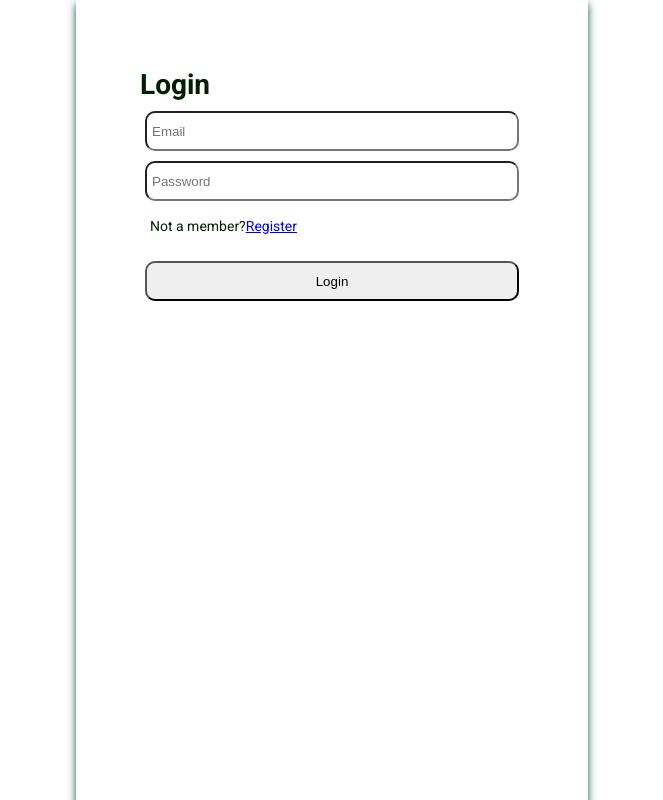
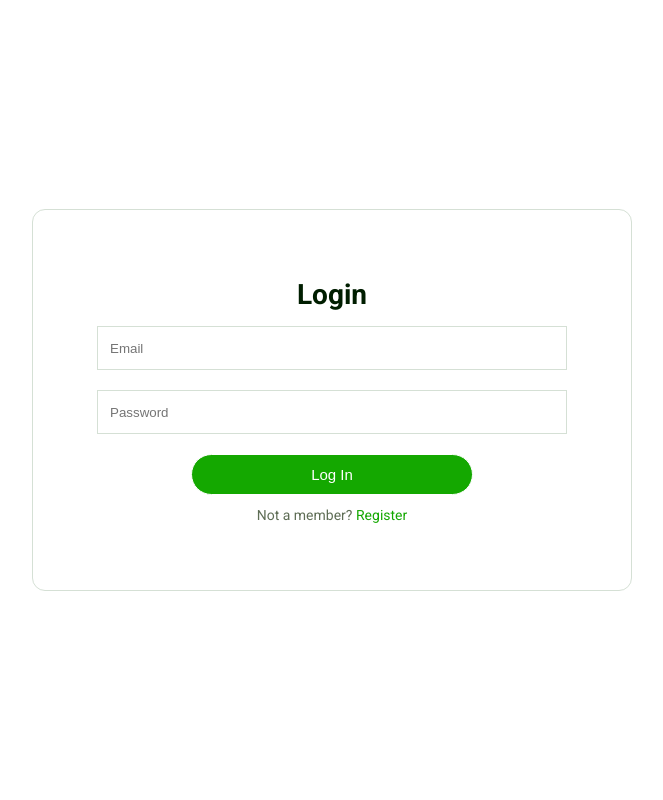
Before and after one commit to Nemwel-Boniface/book-a-dev-ui, a React (Create React App) app: page / in a window 1280 px wide. Shown: the top 800 px of the page, without its empty margins (308-971 px from the left). Built offline with nearby package versions, Linux system fonts and the light colour scheme.

Commit message:
add styling for auth forms

```diff
--- a/src/assets/css/globals.css
+++ b/src/assets/css/globals.css
@@ -5,6 +5,7 @@
   --border: 1px solid #d5e0d5;
   --blue: #1f57c3;
   --green: #14a800;
+  --green-hover: #3c8224;
 }
 
 *,
@@ -48,9 +49,14 @@ body {
   text-decoration: none;
 }
 
-.wrapper {
+.wrapper,
+.wrapperForm {
   display: flex;
   align-items: center;
+}
+
+.wrapperForm {
+  min-height: 100vh;
 }
 
 .main {
@@ -295,20 +301,71 @@ body {
 .form {
   display: flex;
   flex-direction: column;
-  height: 100vh;
-  margin: auto;
 }
 
 .form-section {
-  width: 40%;
+  width: 600px;
   padding: 5%;
   margin: auto;
-  box-shadow: 0 4px 8px 0 #13544e;
+  border: var(--border);
+  border-radius: 13px;
+}
+
+.form-section h1 {
+  text-align: center;
+  margin-bottom: 10px;
 }
 
 .field {
-  margin: 5px;
   height: 40px;
-  border-radius: 10px;
-  padding: 5px;
+  padding: 21px 12px;
+  margin-bottom: 20px;
+  border: var(--border);
+  transition: all 0.15s;
 }
+
+.field:focus {
+  outline: none;
+  box-shadow: none;
+  border-color: var(--green);
+}
+
+.submit_btn {
+  color: #fff;
+  background: var(--green);
+  border-color: transparent;
+  padding: 12px 29px;
+  border: 1px solid;
+  border-radius: 10rem;
+  font-weight: 500;
+  display: inline-block;
+  font-size: 15px;
+  line-height: 1;
+  text-align: center;
+  white-space: nowrap;
+  user-select: none;
+  transition: all 0.15s;
+  cursor: pointer;
+  width: 60%;
+  margin: 0 auto;
+}
+
+.submit_btn:hover {
+  background: var(--green-hover);
+}
+
+.not_member {
+  margin-top: 10px;
+  overflow: hidden;
+  text-align: center;
+  color: #5e6d55;
+}
+
+.not_member a {
+  color: var(--green);
+  text-decoration: none;
+}
+
+.not_member a:hover {
+  color: #001e00;
+}
--- a/src/components/sidebar/sidebar.js
+++ b/src/components/sidebar/sidebar.js
@@ -18,13 +18,13 @@ const SideBar = () => (
         </NavLink>
       </li>
       <li className="nav-item">
-        <NavLink to="/reservation/new" className="nav-link">
-          New Reservation
+        <NavLink to="/reservations" className="nav-link">
+          Reservations
         </NavLink>
       </li>
       <li className="nav-item">
-        <NavLink to="/reservations" className="nav-link">
-          Reservations
+        <NavLink to="/reservation/new" className="nav-link">
+          New Reservation
         </NavLink>
       </li>
     </ul>
--- a/src/pages/login.js
+++ b/src/pages/login.js
@@ -1,11 +1,13 @@
 import React, { useState } from 'react';
 import { useDispatch, useSelector } from 'react-redux';
-import { NavLink, useNavigate } from 'react-router-dom';
+import { Link, useNavigate } from 'react-router-dom';
 import { ThreeDots } from 'react-loader-spinner';
 import { login } from '../redux/actions/user';
 
 const Login = () => {
-  const { errorLogin = null, loadingLogin = false } = useSelector((state) => state.user);
+  const { errorLogin = null, loadingLogin = false } = useSelector(
+    (state) => state.user,
+  );
   const [userLogin, setLogin] = useState({
     email: '',
     password: '',
@@ -25,10 +27,11 @@ const Login = () => {
     }));
   };
   return (
+    <div className="wrapperForm">
       <div className="form-section">
         <h1>Login</h1>
         <form onSubmit={handleLogin} className="form">
-        { loadingLogin && (
+          {loadingLogin && (
             <div>
               <ThreeDots
                 height="180"
@@ -42,17 +45,36 @@ const Login = () => {
             </div>
           )}
 
-        { errorLogin && (
-          <p>Invalid email/password</p>
-        )}
-        <input onChange={handleOnChange} type="email" name="email" id="signup-email-field" placeholder="Email" required className="field" />
-        <input onChange={handleOnChange} type="password" name="password" id="login-password-field" placeholder="Password" required className="field" />
-        <span className="field">
+          {errorLogin && <p>Invalid email/password</p>}
+          <input
+            onChange={handleOnChange}
+            type="email"
+            name="email"
+            id="signup-email-field"
+            placeholder="Email"
+            required
+            className="field"
+          />
+          <input
+            onChange={handleOnChange}
+            type="password"
+            name="password"
+            id="login-password-field"
+            placeholder="Password"
+            required
+            className="field"
+          />
+          <button type="submit" className="submit_btn">
+            Log In
+          </button>
+          <span className="not_member">
             Not a member?
-          <NavLink to="/registration">Register</NavLink>
+            {' '}
+            {' '}
+            <Link to="/registration">Register</Link>
           </span>
-        <input type="submit" value="Login" className="field" />
         </form>
+      </div>
     </div>
   );
 };
--- a/src/pages/signup.js
+++ b/src/pages/signup.js
@@ -1,11 +1,13 @@
 import React, { useState } from 'react';
 import { useDispatch, useSelector } from 'react-redux';
 import { ThreeDots } from 'react-loader-spinner';
-import { NavLink, useNavigate } from 'react-router-dom';
+import { Link, useNavigate } from 'react-router-dom';
 import { signup } from '../redux/actions/user';
 
 const Signup = () => {
-  const { errorSignup = null, loadingSignup = false } = useSelector((state) => state.user);
+  const { errorSignup = null, loadingSignup = false } = useSelector(
+    (state) => state.user,
+  );
   const [userSignup, setSignup] = useState({
     email: '',
     password: '',
@@ -27,11 +29,11 @@ const Signup = () => {
   };
 
   return (
+    <div className="wrapperForm">
       <div className="form-section">
         <h1>Sign Up</h1>
         <form onSubmit={handleLogin} className="form">
-
-        { errorSignup && (
+          {errorSignup && (
             <div className="w-3/4">
               <p>Username/Email already exist</p>
             </div>
@@ -65,7 +67,7 @@ const Signup = () => {
             className="field"
           />
 
-        { loadingSignup && (
+          {loadingSignup && (
             <div>
               <ThreeDots
                 height="180"
@@ -79,16 +81,17 @@ const Signup = () => {
             </div>
           )}
 
-        <p className="field">
+          <button type="submit" className="submit_btn">
+            Sign Up
+          </button>
+          <p className="not_member">
             Already a member?
-          <NavLink to="/">
-            Login
-          </NavLink>
+            {' '}
+            {' '}
+            <Link to="/">Log In</Link>
           </p>
-        <button type="submit" className="field">
-          Signup
-        </button>
         </form>
+      </div>
     </div>
   );
 };
```
Lines whose indentation alone changed are shown as unchanged.
